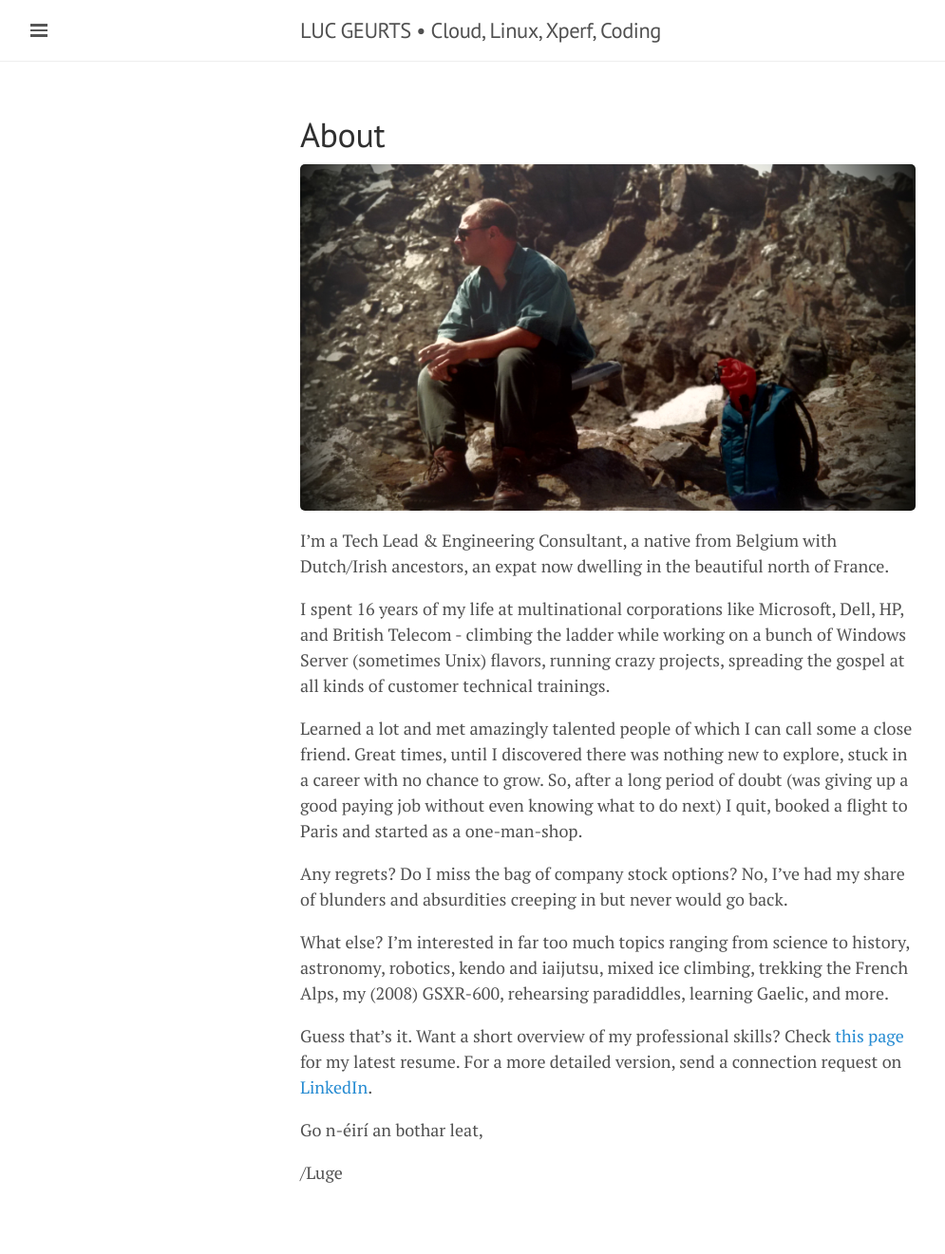
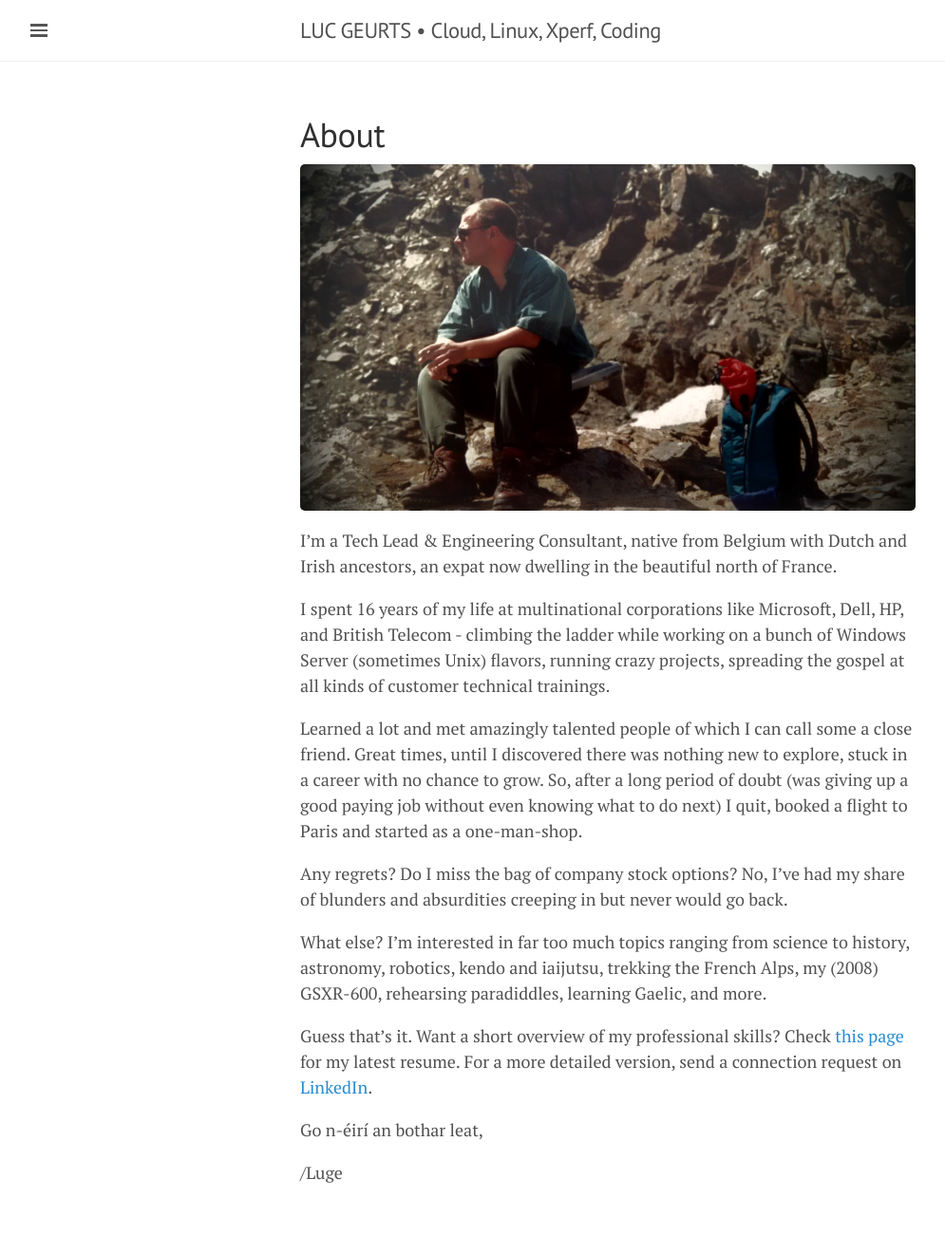
Before and after one commit to lgeurts/lgeurts.github.io, a Jekyll site: the page built from about.md, in a window 1280 px wide. Shown: the whole page at 95% size, without its empty margins (0-995 px from the left). Built offline with Jekyll 4.4.1, drawn with Linux system fonts in a browser that asks for light colours; nearby versions of some CDN libraries.

Commit message:
Update about.md

```diff
--- a/about.md
+++ b/about.md
@@ -5,7 +5,7 @@ title: About
 
 ![KNAV Austria](/assets/C2ADV01.jpg)
 
-I’m a Tech Lead & Engineering Consultant, a native from Belgium with Dutch/Irish ancestors, an expat now dwelling in the beautiful north of France.
+I’m a Tech Lead & Engineering Consultant, native from Belgium with Dutch and Irish ancestors, an expat now dwelling in the beautiful north of France.
 
 I spent 16 years of my life at multinational corporations like Microsoft, Dell, HP, and British Telecom - climbing the ladder while working on a bunch of Windows Server (sometimes Unix) flavors, running crazy projects, spreading the gospel at  all kinds of customer technical trainings.
 
@@ -13,7 +13,7 @@ Learned a lot and met amazingly talented people of which I can call some a close
 
 Any regrets? Do I miss the bag of company stock options? No, I've had my share of blunders and absurdities creeping in but never would go back.
 
-What else? I'm interested in far too much topics ranging from science to history, astronomy, robotics, kendo and iaijutsu, mixed ice climbing, trekking the French Alps, my (2008) GSXR-600, rehearsing paradiddles, learning Gaelic, and more.
+What else? I'm interested in far too much topics ranging from science to history, astronomy, robotics, kendo and iaijutsu, trekking the French Alps, my (2008) GSXR-600, rehearsing paradiddles, learning Gaelic, and more.
 
 Guess that's it. Want a short overview of my professional skills? Check [this page](https://github.com/lgeurts/Resume/blob/master/Moderncv%20Resume%20Luc%20Geurts%20%28US%29.pdf) for my latest resume. For a more detailed version, send a connection request on [LinkedIn](https://www.linkedin.com/in/lucgeurts).
 
```
